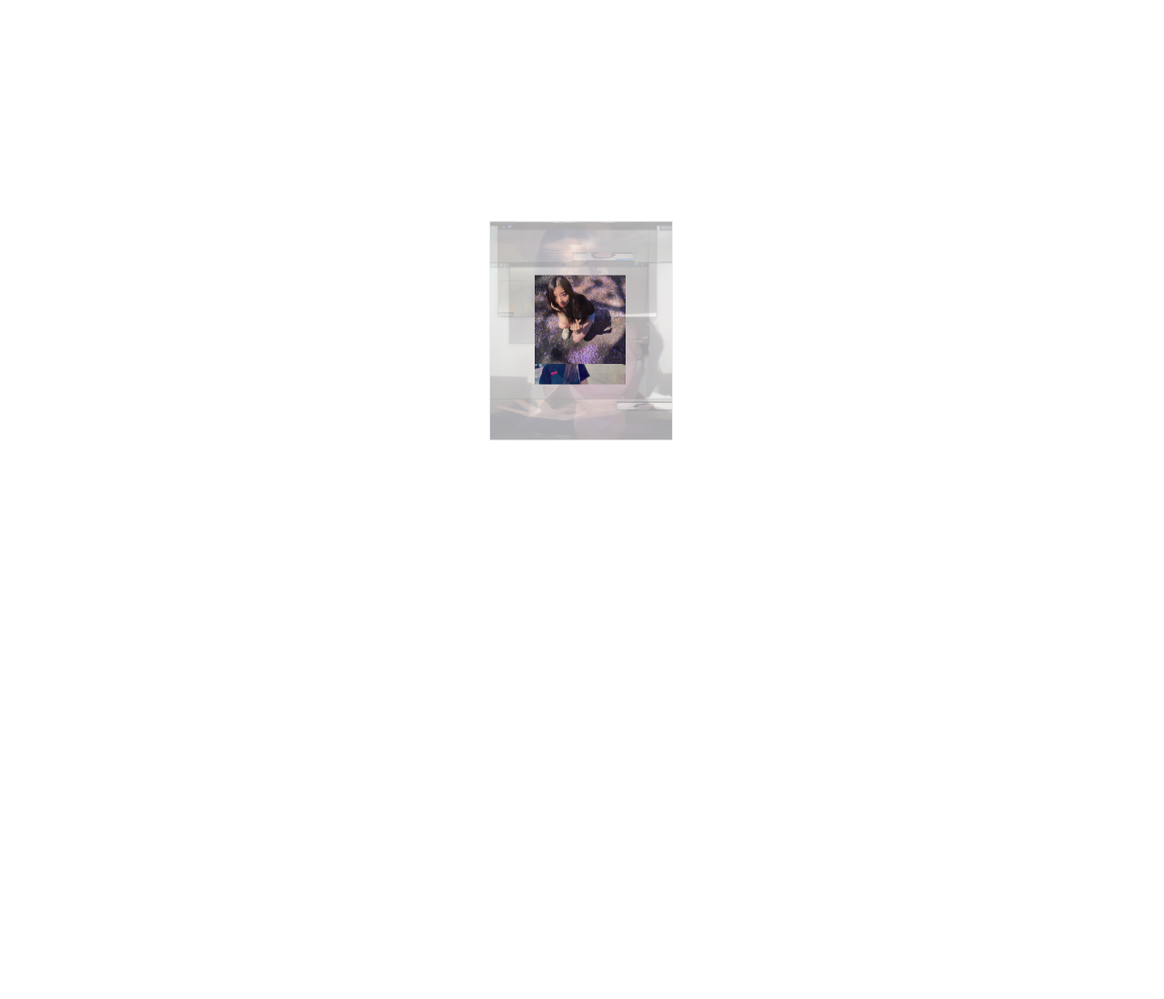
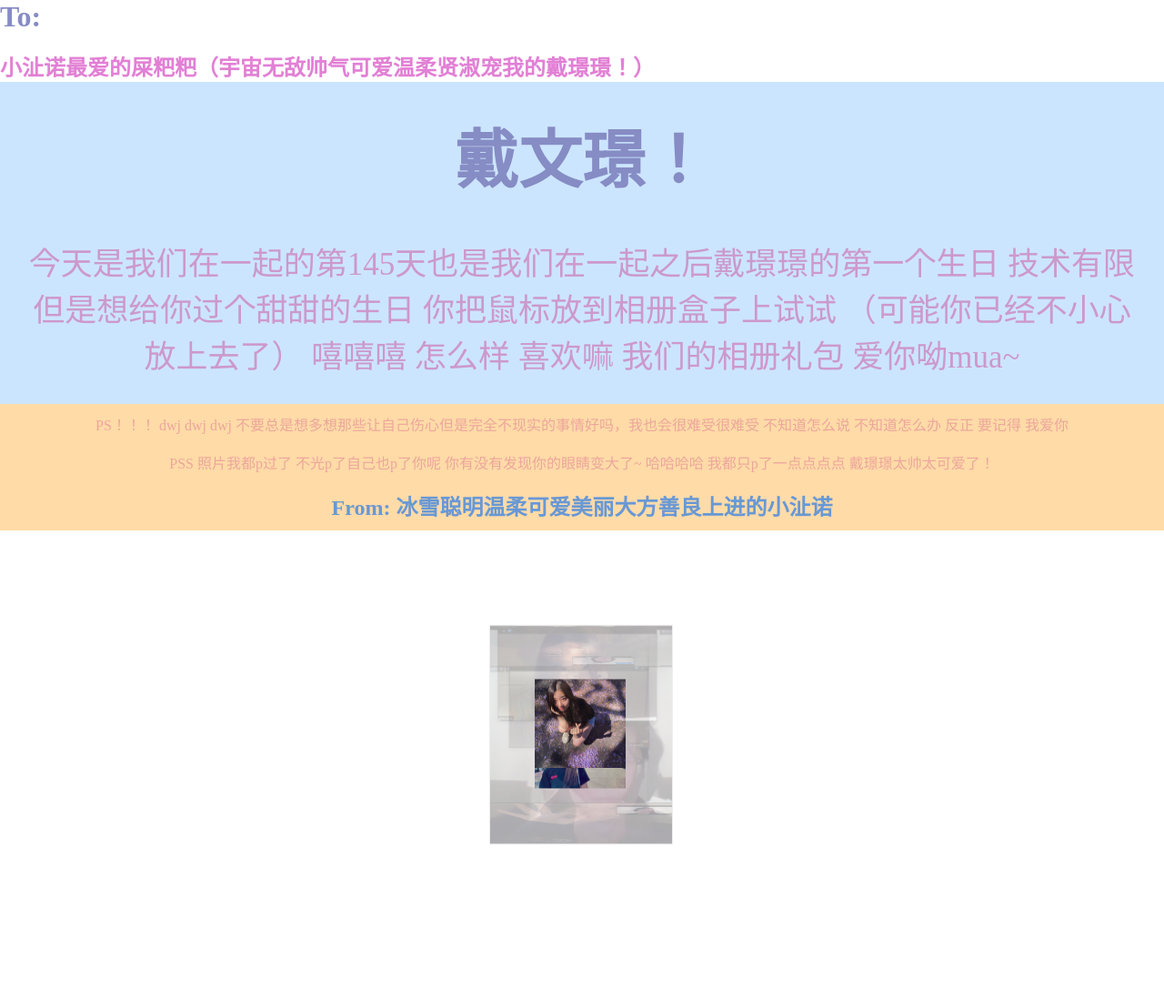
Before and after one commit to zhinuoli/zhinuo.github.io, a plain HTML site: page index.html in a window 1280 px wide. Shown: the top 1098 px of the page at 91% size. Before the commit the page ends 800 px from the top, so only its background shows below. Drawn offline with Linux system fonts and the light colour scheme.

Commit message:
Update index.html

```diff
--- a/index.html
+++ b/index.html
@@ -4,10 +4,48 @@
 <meta charset="UTF-8">
 <title></title>
 
+<meta charset="utf-8">
+<meta name="viewport" content="width=device-width, initial-scale=1">
+
+<style>
+
+h1 {color: #868CC4;}
+h2 {color: #E280D5;}
+p {color: #ECA69C;}
+
+header {
+  background-color: #CCE5FF;
+  padding: 30px;
+  text-align: center;
+  font-size: 35px;
+  color: black;
+  font-family:KaiTi;
+}
+
+footer {
+  background-color: #FFDBA7;
+  padding: 10px;
+  text-align: center;
+  color: white;
+}
+</style>
+
 <link type="text/css" href="css/style.css" rel="stylesheet" />
 
 </head>
+
 <body>
+
+<h1>To: </h1>
+<br>
+<h2>小沚诺最爱的屎粑粑（宇宙无敌帅气可爱温柔贤淑宠我的戴璟璟！）</h2>
+
+
+<header>
+	<h1>戴文璟！</h1><br>
+	<p style="color: #CC99CC">今天是我们在一起的第145天也是我们在一起之后戴璟璟的第一个生日 技术有限但是想给你过个甜甜的生日
+你把鼠标放到相册盒子上试试 （可能你已经不小心放上去了） 嘻嘻嘻 怎么样 喜欢嘛 我们的相册礼包 爱你呦mua~ </p>
+</header>
 
 <div class="box">
 	<ul class="minbox">
@@ -27,5 +65,14 @@
 		<li></li>
 	</ol>
 </div>
+
 </body>
+
+<footer>
+  <p>PS！！！ dwj dwj dwj 不要总是想多想那些让自己伤心但是完全不现实的事情好吗，我也会很难受很难受 不知道怎么说 不知道怎么办
+ 反正 要记得 我爱你</p>
+<br><p>PSS 照片我都p过了 不光p了自己也p了你呢 你有没有发现你的眼睛变大了~ 哈哈哈哈 我都只p了一点点点点 戴璟璟太帅太可爱了！</p>
+<br><h2 style="color: #6898D5">From: 冰雪聪明温柔可爱美丽大方善良上进的小沚诺</h2>
+</footer>
+
 </html>
```
